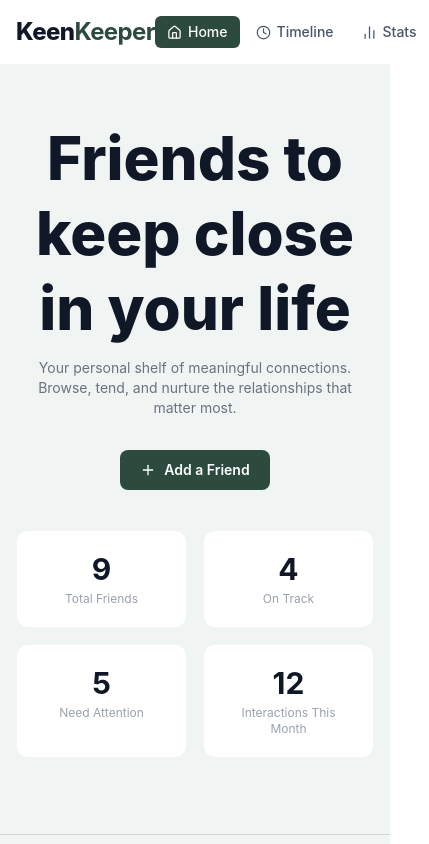
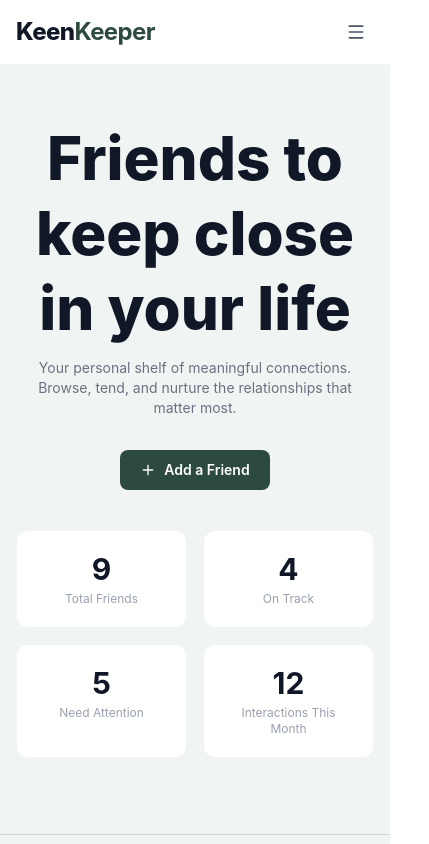
Before and after one commit to nilanjanajui/PH-Assignment-07-KeenKeeper, a React (Vite) app: page / in a window 390 px wide. Shown: the top 844 px of the page, 429 px wide, since content can reach past the window. Built offline with nearby package versions, Linux system fonts and the light colour scheme.

Commit message:
hamburger icon added

```diff
--- a/src/components/Navbar.jsx
+++ b/src/components/Navbar.jsx
@@ -1,5 +1,6 @@
+import { useState } from 'react'
 import { Link, useLocation } from 'react-router-dom'
-import { Home, Clock, BarChart2 } from 'lucide-react'
+import { Home, Clock, BarChart2, Menu, X } from 'lucide-react'
 
 const navLinks = [
     { path: '/', label: 'Home', Icon: Home },
@@ -9,19 +10,19 @@ const navLinks = [
 
 export default function Navbar() {
     const { pathname } = useLocation()
+    const [menuOpen, setMenuOpen] = useState(false)
 
     return (
         <nav className="bg-white border-b border-gray-100 sticky top-0 z-50">
             <div className="max-w-6xl mx-auto px-4 sm:px-6 lg:px-8">
                 <div className="flex items-center justify-between h-16">
 
-                    {/* Logo */}
                     <Link to="/" className="text-2xl font-bold text-gray-900 tracking-tight">
-                        <span className="font-extrabold">Keen</span><span className="text-[#2D4A3E]">Keeper</span>
+                        <span className="font-extrabold">Keen</span>
+                        <span className="text-[#2D4A3E]">Keeper</span>
                     </Link>
 
-                    {/* Nav Links */}
-                    <div className="flex items-center gap-1">
+                    <div className="hidden sm:flex items-center gap-1">
                         {navLinks.map((link) => {
                             const isActive = pathname === link.path
                             const NavIcon = link.Icon
@@ -42,8 +43,40 @@ export default function Navbar() {
                         })}
                     </div>
 
+                    <button
+                        className="sm:hidden p-2 rounded-md text-gray-600 hover:text-gray-900 hover:bg-gray-100 transition-colors"
+                        onClick={() => setMenuOpen(prev => !prev)}
+                        aria-label="Toggle menu"
+                    >
+                        {menuOpen ? <X size={20} /> : <Menu size={20} />}
+                    </button>
+
                 </div>
             </div>
+
+            {menuOpen && (
+                <div className="sm:hidden border-t border-gray-100 bg-white px-4 py-3 flex flex-col gap-1">
+                    {navLinks.map((link) => {
+                        const isActive = pathname === link.path
+                        const NavIcon = link.Icon
+                        return (
+                            <Link
+                                key={link.path}
+                                to={link.path}
+                                onClick={() => setMenuOpen(false)}
+                                className={`flex items-center gap-2 px-3 py-2 rounded-md text-sm font-medium transition-colors
+                                    ${isActive
+                                        ? 'bg-[#2D4A3E] text-white'
+                                        : 'text-gray-600 hover:text-gray-900 hover:bg-gray-100'
+                                    }`}
+                            >
+                                <NavIcon size={16} />
+                                {link.label}
+                            </Link>
+                        )
+                    })}
+                </div>
+            )}
         </nav>
     )
 }
```
